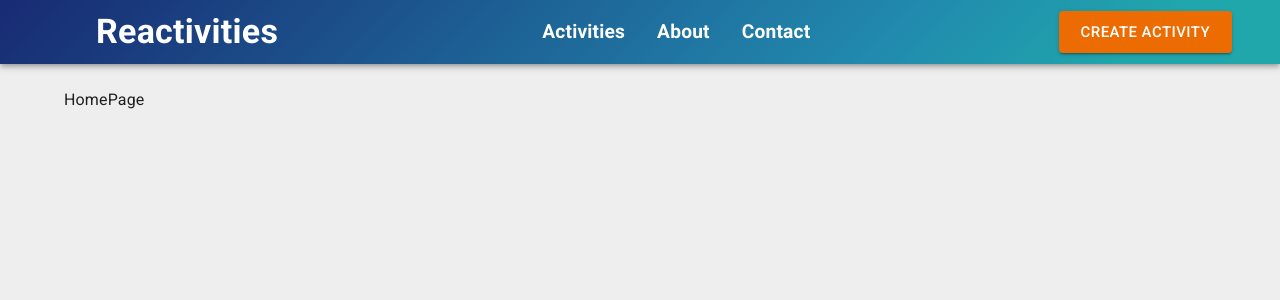
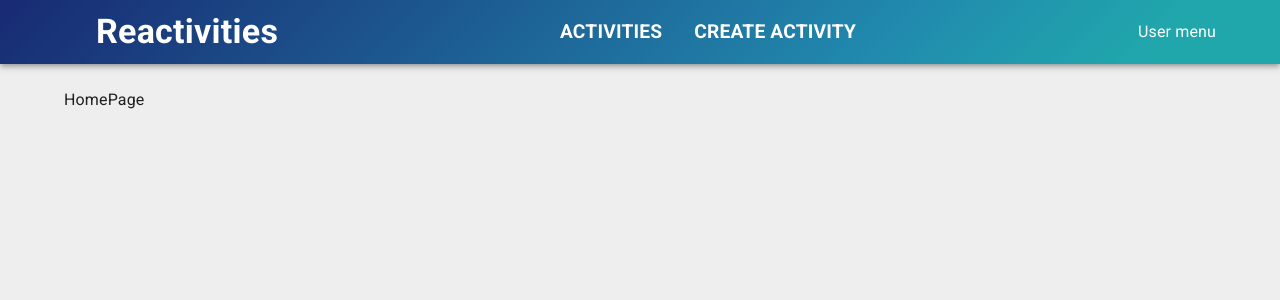
Before and after one commit to OndrejSevcak/Reactivities, a React (Vite) app in the folder client/: page / in a window 1280 px wide. Shown: the top 300 px of the page. Built offline with nearby package versions, Linux system fonts and the light colour scheme; some icons are missing.

Commit message:
shared MenuItemLink component

```diff
--- a/client/src/app/layout/NavBar.tsx
+++ b/client/src/app/layout/NavBar.tsx
@@ -1,5 +1,7 @@
 import Group from "@mui/icons-material/Group";
-import { AppBar, Box, Button, Container,  MenuItem, Toolbar, Typography } from "@mui/material";
+import { AppBar, Box, Container,  MenuItem, Toolbar, Typography } from "@mui/material";
+import { NavLink } from "react-router";
+import MenuItemLink from "../shared/components/MenuItemLink";
 
 
 export default function NavBar() {
@@ -9,23 +11,22 @@ export default function NavBar() {
         <Container maxWidth='xl'>
           <Toolbar sx={{ display: 'flex', justifyContent: 'space-between' }}>
             <Box>
-              <MenuItem sx={{ display: 'flex', gap: 2}}>
+              <MenuItem component={NavLink} to='/' sx={{ display: 'flex', gap: 2}}>
                 <Group fontSize="large" />
                 <Typography variant="h4" fontWeight='bold'>Reactivities</Typography>
               </MenuItem>
             </Box>
             <Box sx={{ display: 'flex'}}>
-              <MenuItem sx={{fontSize: '1.2rem', textTransform: 'none', fontWeight: 'bold'}}>
+              <MenuItemLink to='/activities'>
                   Activities
-              </MenuItem>
-              <MenuItem sx={{fontSize: '1.2rem', textTransform: 'none', fontWeight: 'bold'}}>
-                  About
-              </MenuItem>
-              <MenuItem sx={{fontSize: '1.2rem', textTransform: 'none', fontWeight: 'bold'}}>
-                  Contact
-              </MenuItem>
+              </MenuItemLink>
+              <MenuItemLink to='/createActivity'>
+                  Create Activity
+              </MenuItemLink>
             </Box>
-            <Button size='large' variant="contained" color="warning" onClick={() => {}}>Create activity</Button>
+            <MenuItem>
+              User menu
+            </MenuItem>
           </Toolbar>
         </Container>
       </AppBar>
--- /dev/null
+++ b/client/src/app/shared/components/MenuItemLink.tsx
@@ -0,0 +1,22 @@
+import { MenuItem } from "@mui/material";
+import type { ReactNode } from "react";
+import { NavLink } from "react-router";
+
+export default function MenuItemLink({children, to}:{children: ReactNode, to: string}) {    //inline prop scpecification
+  return (
+    <MenuItem
+        component={NavLink}
+        to={to}
+        sx={{
+            fontSize: '1.2rem',
+            textTransform: 'uppercase',
+            fontWeight: 'bold',
+            color: 'inhredit',
+            '&.active': {
+                color: 'yellow'
+            }}}
+    >
+        {children}
+    </MenuItem>
+  )
+}
```
